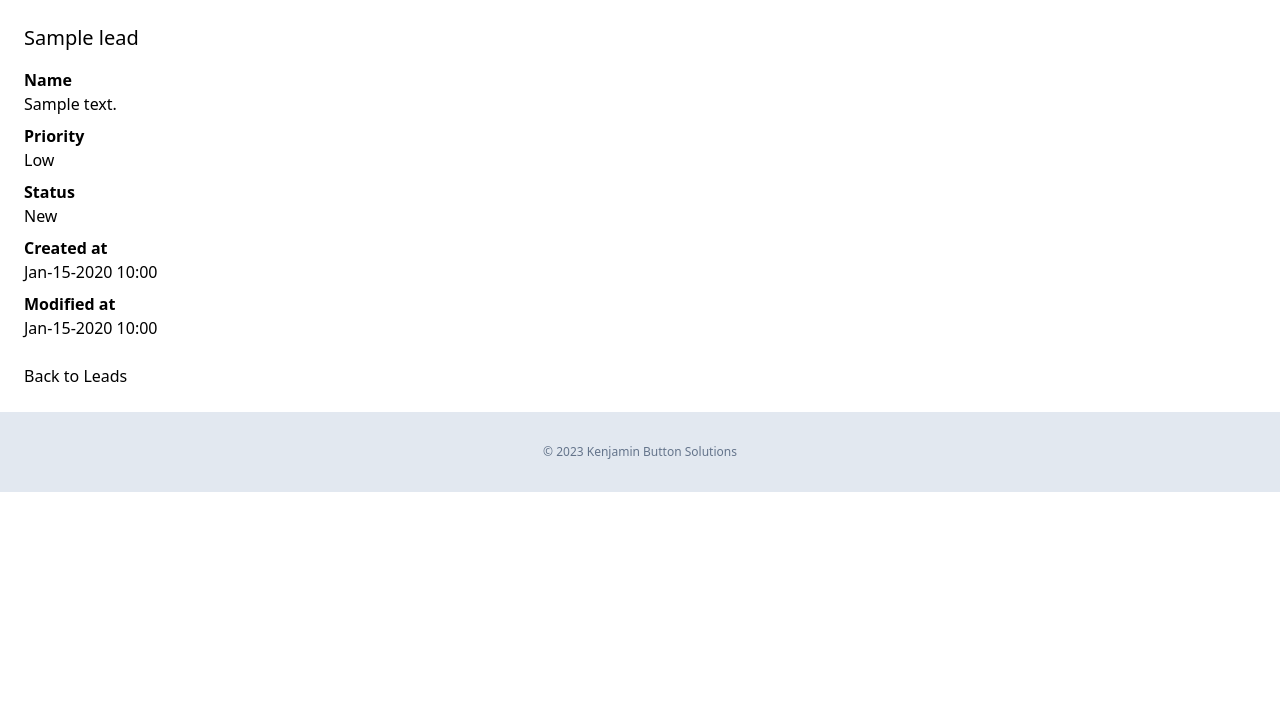
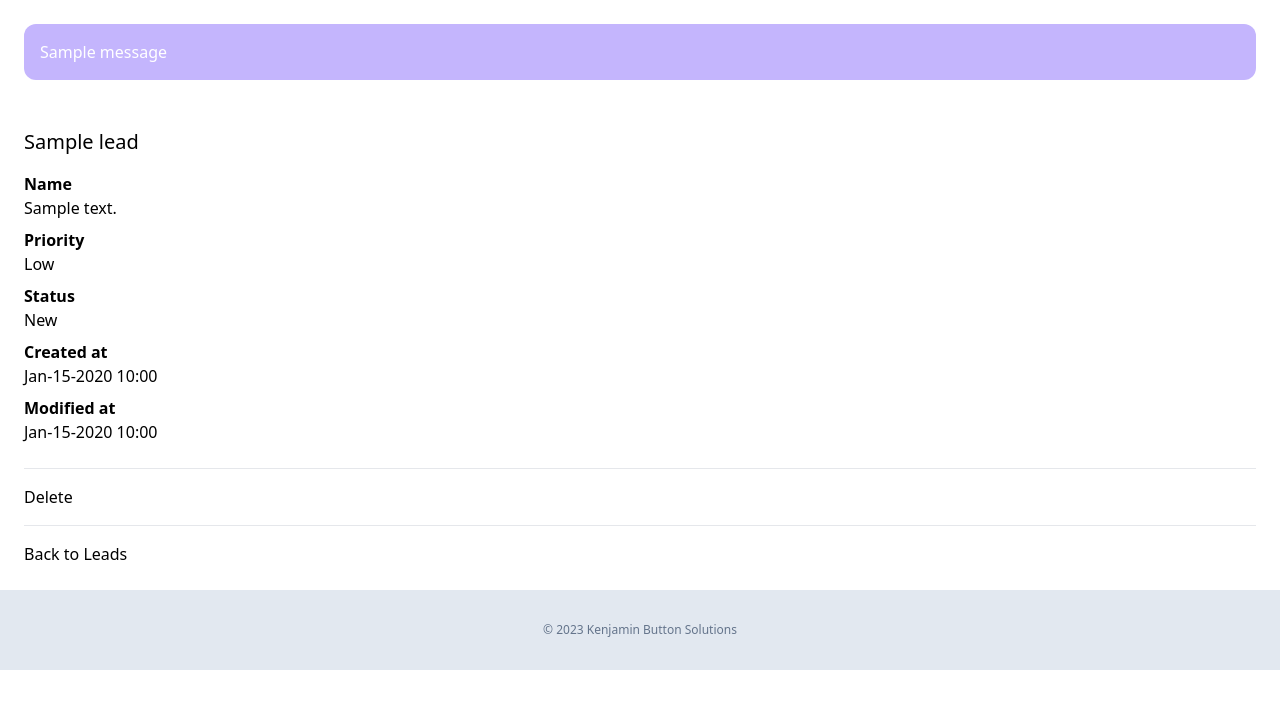
Before and after one commit to KenjaminButton/django-crm, a Django app: page /dashboard/leads/1/ in a window 1280 px wide. Shown: the part 72-781 px from the top of the page. Run offline with Django 4.2, Linux system fonts and the light colour scheme; a user stored in the database is signed in; tables that the repository leaves empty hold one stand-in row (values such as "Sample post"); one stand-in notice (Sample message) is shown; some libraries are stand-ins or nearby versions.

Commit message:
Delete leads successfully completed

```diff
--- a/kenjaminbuttoncrm/core/templates/core/base.html
+++ b/kenjaminbuttoncrm/core/templates/core/base.html
@@ -33,6 +33,14 @@
       </div>
     </nav>
 
+      {% if messages %}
+        <div class="py-6 px-6">
+          {% for message in messages %}
+            <div class="px-4 py-4 bg-violet-300 text-white rounded-xl">{{ message }}</div>
+          {% endfor %}
+        </div>
+      {% endif %}
+
       {% block content %}
       {% endblock%}
 
--- a/kenjaminbuttoncrm/lead/templates/lead/leadsdetail.html
+++ b/kenjaminbuttoncrm/lead/templates/lead/leadsdetail.html
@@ -22,6 +22,10 @@
     <p class="font-semibold">Modified at</p>
     <p class="mb-6">{{ lead.modified_at|date:"M-d-Y H:i" }}</p>
 
+    <hr class="my-4">
+    <a href="{% url 'leads_delete' lead.id %}">Delete</a>
+    <hr class="my-4">
+
     <a href="{% url 'showleads' %}">Back to Leads</a>
   </div>
 {% endblock %}
--- a/kenjaminbuttoncrm/lead/urls.py
+++ b/kenjaminbuttoncrm/lead/urls.py
@@ -7,5 +7,6 @@ from . import views
 urlpatterns = [
     path('', views.show_leads, name='showleads'),
     path('<int:pk>/', views.leads_detail, name='leadsdetail'),
+    path('<int:pk>/delete/', views.leads_delete, name='leads_delete'),
     path('addlead/', views.add_lead, name='addlead'),
 ]
--- a/kenjaminbuttoncrm/lead/views.py
+++ b/kenjaminbuttoncrm/lead/views.py
@@ -1,4 +1,5 @@
 from django.shortcuts import render, redirect, get_object_or_404
+from django.contrib import messages
 from django.contrib.auth.decorators import login_required
 
 from .forms import AddLeadForm
@@ -13,6 +14,16 @@ def leads_detail(request, pk):
     return render(request, 'lead/leadsdetail.html', {
         'lead': lead
     })
+
+
+@login_required
+def leads_delete(request, pk):
+    lead = get_object_or_404(Lead, created_by=request.user, pk=pk)
+    lead.delete()
+
+    messages.success(request, 'your lead has been deleted')
+    # or show_leads???
+    return redirect('showleads')
 
 
 @login_required
@@ -31,8 +42,9 @@ def add_lead(request):
             lead = form.save(commit=False)
             lead.created_by = request.user
             lead.save()
-
-            return redirect('dashboard')
+            messages.success(
+                request, 'your lead has been created successfully')
+            return redirect('showleads')
     else:
         form = AddLeadForm()
 
```
Also changed, not shown: DEVNOTES.md (+3 -3 lines).
